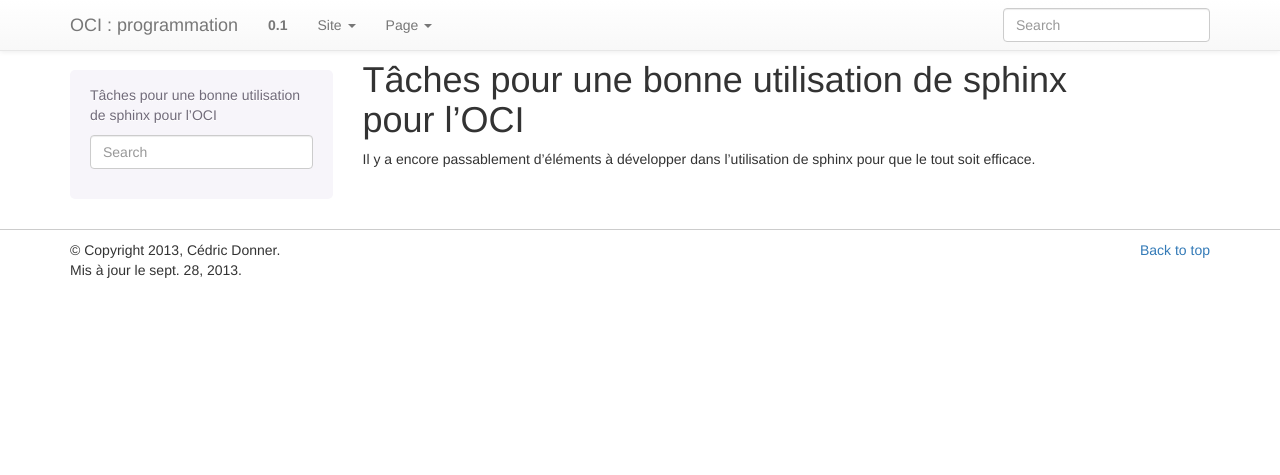
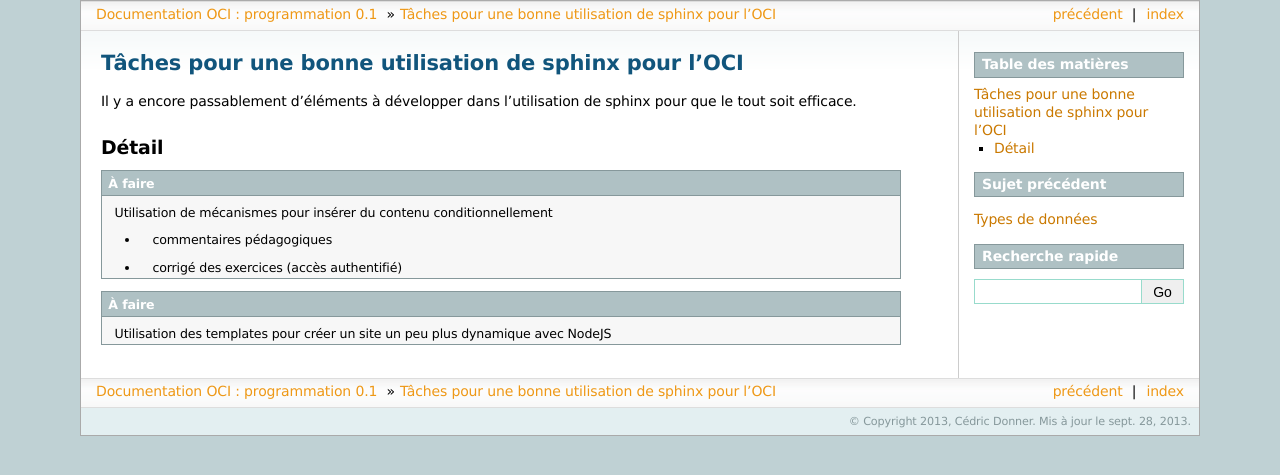
Before and after one commit to donnerc/oci-snippets, a Sphinx documentation site: the page built from source/todos/sphinx.rst, in a window 1280 px wide. Shown: the top 475 px of the page. Built offline with Sphinx 7.4.7, drawn with Linux system fonts in a browser that asks for light colours.

Commit message:
modified todos

```diff
--- a/source/conf.py
+++ b/source/conf.py
@@ -28,6 +28,9 @@ import sphinx_bootstrap_theme
 # Add any Sphinx extension module names here, as strings. They can be extensions
 # coming with Sphinx (named 'sphinx.ext.*') or your custom ones.
 extensions = ['sphinx.ext.autodoc', 'sphinx.ext.intersphinx', 'sphinx.ext.todo', 'sphinx.ext.mathjax', 'sphinx.ext.ifconfig', 'sphinx.ext.viewcode']
+
+
+todo_include_todos = True
 
 # Add any paths that contain templates here, relative to this directory.
 templates_path = ['_templates']
@@ -96,7 +99,7 @@ pygments_style = 'sphinx'
 
 # The theme to use for HTML and HTML Help pages.  See the documentation for
 # a list of builtin themes.
-bootstrap = True
+bootstrap = False
 if bootstrap:
 	html_theme = 'bootstrap'
 	html_theme_path = sphinx_bootstrap_theme.get_html_theme_path()
--- a/source/todos/sphinx.rst
+++ b/source/todos/sphinx.rst
@@ -3,3 +3,20 @@ Tâches pour une bonne utilisation de sphinx pour l'OCI
 
 Il y a encore passablement d'éléments à développer dans l'utilisation de
 sphinx pour que le tout soit efficace.
+
+
+Détail
+======
+
+..  todo::
+
+    Utilisation de mécanismes pour insérer du contenu conditionnellement
+
+    *   commentaires pédagogiques
+
+    *   corrigé des exercices (accès authentifié)
+
+..  todo::
+
+    Utilisation des templates pour créer un site un peu plus dynamique avec
+    NodeJS
```
Also changed, not shown: source/index.rst (+11 -0 lines).
